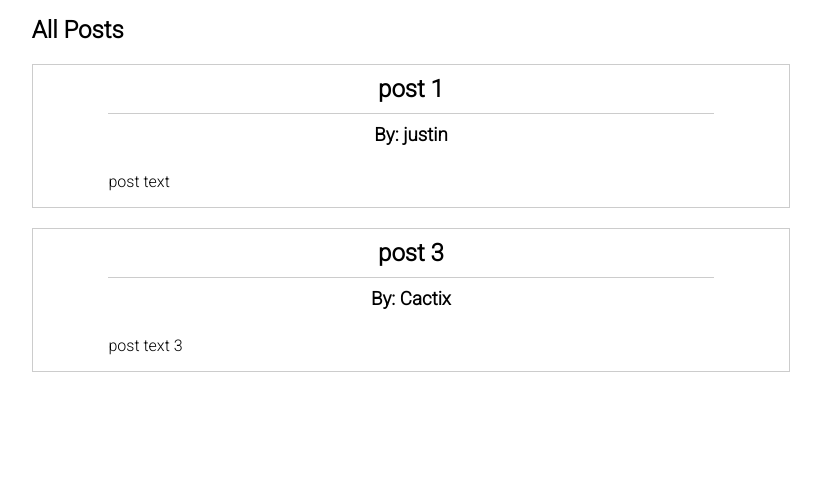
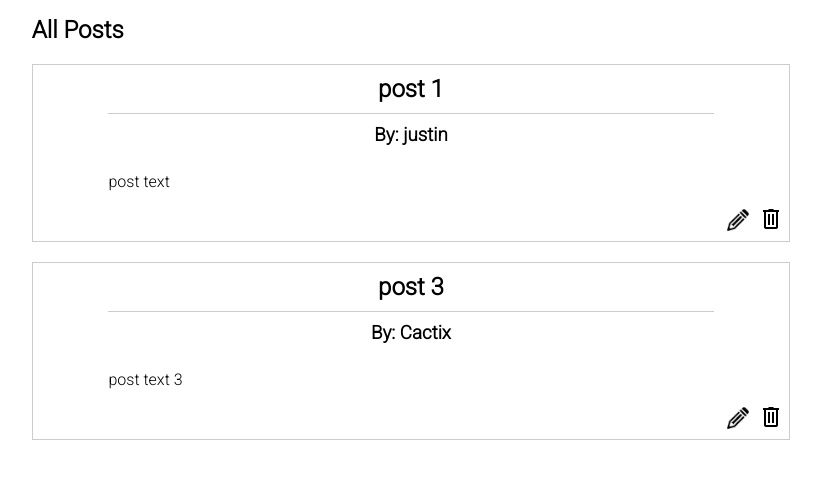
Before and after one commit to 8BitJustin/cp-flask-tutorial-01, a Flask app: page /posts in a window 1280 px wide. Shown: the part 260-739 px from the top of the page, without its empty margins (229-1050 px from the left). Run offline with Flask 2, Linux system fonts and the light colour scheme; data comes from the database, SQL or seed files in the repository.

Commit message:
Added css styling to main.css to style edit and delete icons.

```diff
--- a/static/css/main.css
+++ b/static/css/main.css
@@ -66,3 +66,13 @@ input[type=text] {
     width: 80%;
     margin: 16px auto;
 }
+
+.icon_div {
+    text-align: right;
+    margin: 12px 6px 6px 0px;
+}
+
+#icon_edit {
+    width: 22px;
+    margin-right: 6px;
+}
--- a/templates/posts.html
+++ b/templates/posts.html
@@ -37,6 +37,13 @@
                 {% endif %}
 
                 <p class="post_content">{{ post.content }}</p>
+                <div class="icon_div">
+                    <a href=""><img src="../static/icons/edit.png" alt=""
+                                class="icons" id="icon_edit"></a>
+                    <a href=""><img src="../static/icons/trash.png" alt=""
+                                class="icons" id="icon_trash"></a>
+                </div>
+
             </div>
         {% endfor %}
     </div>
```
